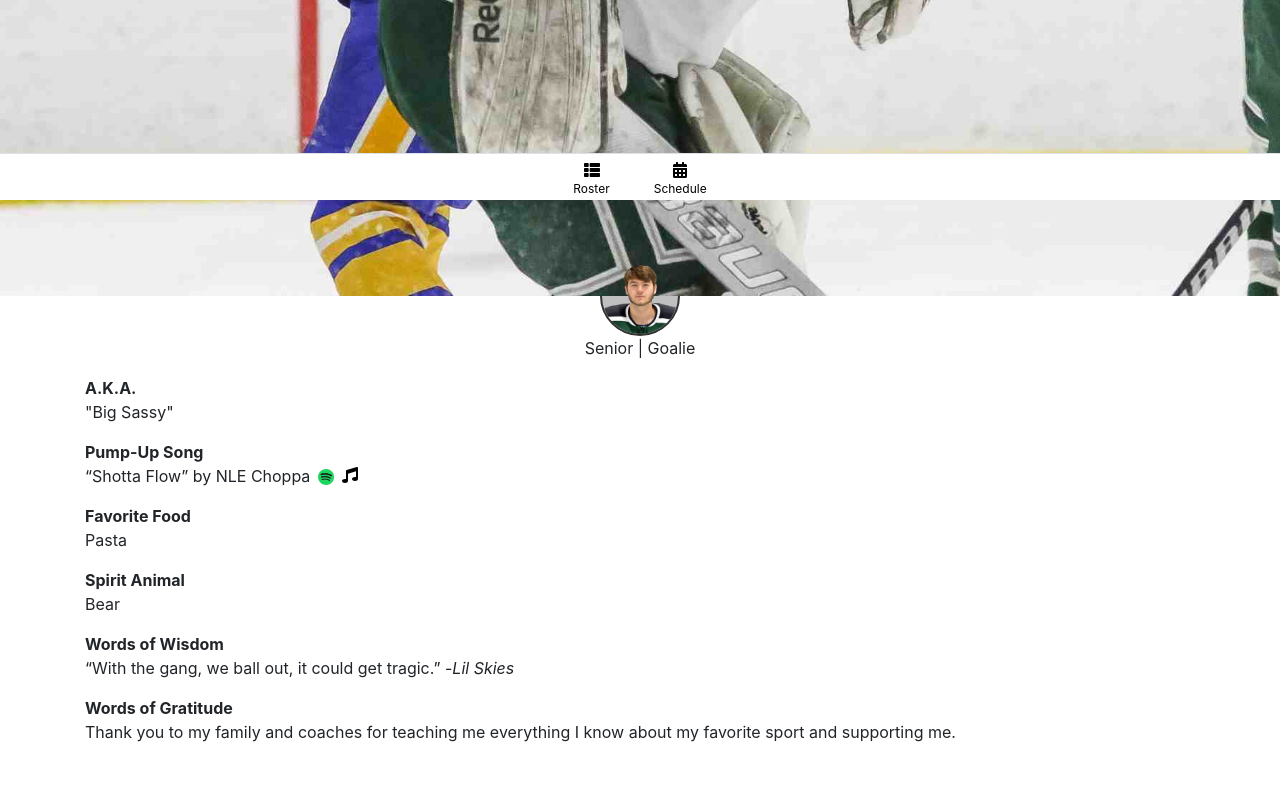
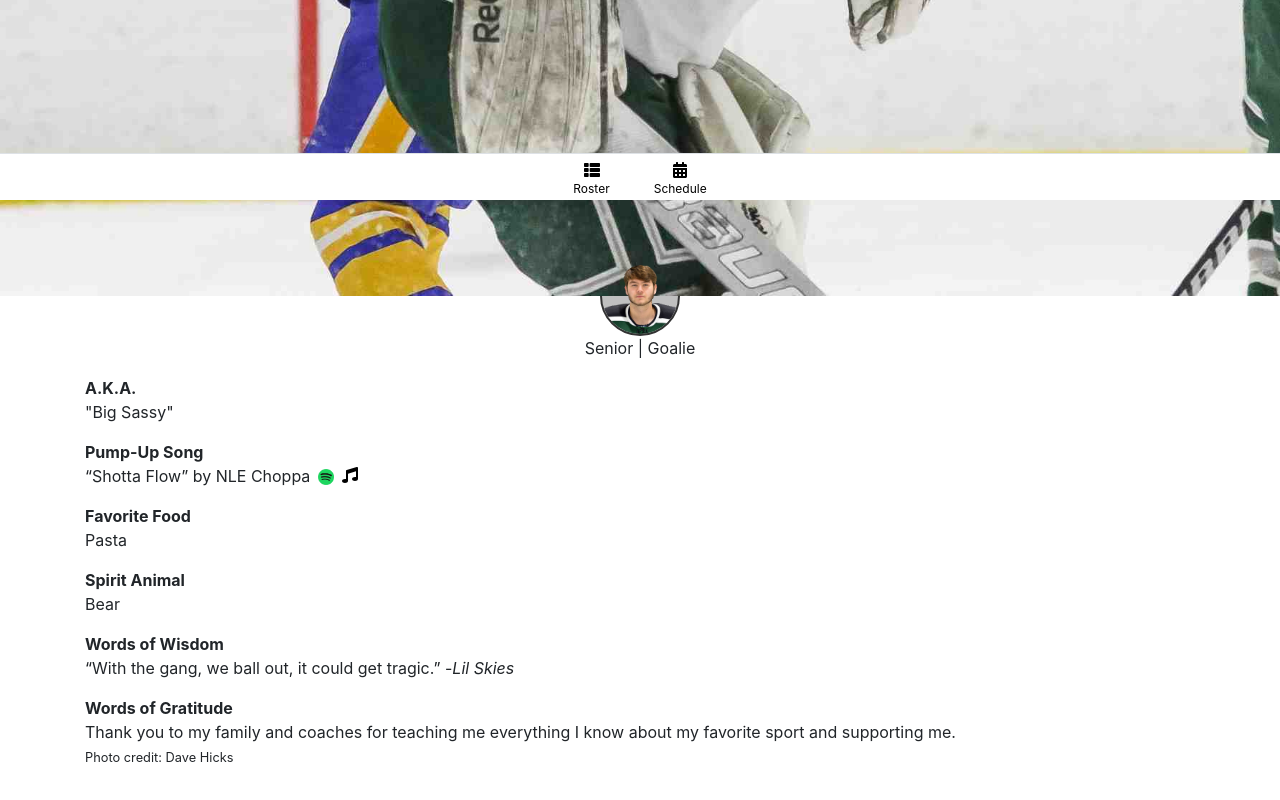
Before and after one commit to mikesae/hockey-roster-pwa, a React (Create React App) app: page /player/1 in a window 1280 px wide. Shown: the part 600-1400 px from the top of the page. Built offline with nearby package versions, Linux system fonts and the light colour scheme.

Commit message:
Add photo credits.

```diff
--- a/src/PlayerDetail.tsx
+++ b/src/PlayerDetail.tsx
@@ -100,6 +100,12 @@ export class PlayerDetail extends Component {
                                 <div>{player.wordsOfGratitude}</div>
                             </div>
                         }
+                        { player.detailImageCredit &&
+                            <span className="mt-2 small">Photo credit: {player.detailImageCredit}</span>
+                        }
+                        { player.detailImageCreditUrl && player.detailImageCreditUrlTag &&
+                            <span className="mt-2 small">Photo credit: <a className="btn-link" href={player.detailImageCreditUrl}>{player.detailImageCreditUrlTag}</a></span>
+                        }
                     </FormGroup>
                 </Container>
                 <BottomNavbar/>
--- a/src/players.json
+++ b/src/players.json
@@ -7,6 +7,7 @@
     "nickname": "Big Sassy",
     "imageUrl": "/images/player572467.png",
     "detailImageUrl": "/images/detail/john-sassone-1.jpg",
+    "detailImageCredit": "Dave Hicks",
     "wordsOfWisdom": "With the gang, we ball out, it could get tragic.",
     "wordsOfWisdomAttribute": "Lil Skies",
     "favoriteFood": "Pasta",
@@ -26,6 +27,8 @@
     "nickname": "Annnn",
     "imageUrl": "/images/player613254.png",
     "detailImageUrl": "/images/detail/20200110-IMG_1696.jpg",
+    "detailImageCreditUrl": "https://mikes.smugmug.com",
+    "detailImageCreditUrlTag": "mikesaephotography.com",
     "wordsOfWisdom": "Hard work beats talent when talent doesn’t work hard.",
     "wordsOfWisdomAttribute": "Tim Notke",
     "favoriteFood": "Quesadillas",
@@ -45,6 +48,7 @@
     "nickname": "Lash",
     "imageUrl": "/images/player613258.png",
     "detailImageUrl": "/images/detail/lucas-lasher-1.jpg",
+    "detailImageCredit": "Dave Hicks",
     "wordsOfWisdom": "",
     "wordsOfWisdomAttribute": "",
     "favoriteFood": "",
@@ -64,6 +68,7 @@
     "nickname": "Mags",
     "imageUrl": "/images/player1574044110081.png",
     "detailImageUrl": "/images/detail/marty-magaletta-1.jpg",
+    "detailImageCredit": "Dave Hicks",
     "wordsOfWisdom": "If you are afraid of failure, you don't deserve to be successful.",
     "wordsOfWisdomAttribute": "Charles Barkley",
     "favoriteFood": "Chicken Parm Panini",
@@ -83,6 +88,7 @@
     "nickname": "Shrimp",
     "imageUrl": "/images/player1573918659067.png",
     "detailImageUrl": "/images/detail/austin-haldane-1.jpg",
+    "detailImageCredit": "Dave Hicks",
     "wordsOfWisdom": "You don't have enough talent to win on talent alone.",
     "wordsOfWisdomAttribute": "Herb Brooks",
     "favoriteFood": "Chocolate Little Bites",
@@ -102,6 +108,8 @@
     "nickname": "Mustard",
     "imageUrl": "/images/player613259.png",
     "detailImageUrl": "/images/detail/20200110-IMG_1687.jpg",
+    "detailImageCreditUrl": "https://mikes.smugmug.com",
+    "detailImageCreditUrlTag": "mikesaephotography.com",
     "wordsOfWisdom": "Play every game as if it's your last one.",
     "wordsOfWisdomAttribute": "Guy Lafleur",
     "favoriteFood": "Pasta",
@@ -121,6 +129,8 @@
     "nickname": "Sully",
     "imageUrl": "/images/player613255.png",
     "detailImageUrl": "/images/detail/20200110-IMG_1864.jpg",
+    "detailImageCreditUrl": "https://mikes.smugmug.com",
+    "detailImageCreditUrlTag": "mikesaephotography.com",
     "wordsOfWisdom": "You miss 100% of the shots you don’t take.",
     "wordsOfWisdomAttribute": "Wayne Gretzky",
     "favoriteFood": "Pizza and wings",
@@ -158,6 +168,8 @@
     "nickname": "E-Coli",
     "imageUrl": "/images/player572406.png",
     "detailImageUrl": "/images/detail/20200110-IMG_1853.jpg",
+    "detailImageCreditUrl": "https://mikes.smugmug.com",
+    "detailImageCreditUrlTag": "mikesaephotography.com",
     "wordsOfWisdom": "",
     "wordsOfWisdomAttribute": "",
     "favoriteFood": "",
@@ -213,6 +225,8 @@
     "nickname": "Hauger",
     "imageUrl": "/images/player647952.png",
     "detailImageUrl": "/images/detail/20200110-IMG_1784.jpg",
+    "detailImageCreditUrlTag": "https://mikes.smugmug.com",
+    "detailImageUrlTag": "mikesaephotography.com",
     "wordsOfWisdom": "",
     "wordsOfWisdomAttribute": "",
     "favoriteFood": "",
@@ -232,6 +246,8 @@
     "nickname": "Saelens",
     "imageUrl": "/images/player647947.png",
     "detailImageUrl": "/images/detail/20200110-IMG_1835.jpg",
+    "detailImageCreditUrl": "https://mikes.smugmug.com",
+    "detailImageCreditUrlTag": "mikesaephotography.com",
     "wordsOfWisdom": "You miss 100% of the shots you don't take.",
     "wordsOfWisdomAttribute": "Wayne Gretzky",
     "favoriteFood": "Chipotle",
```
